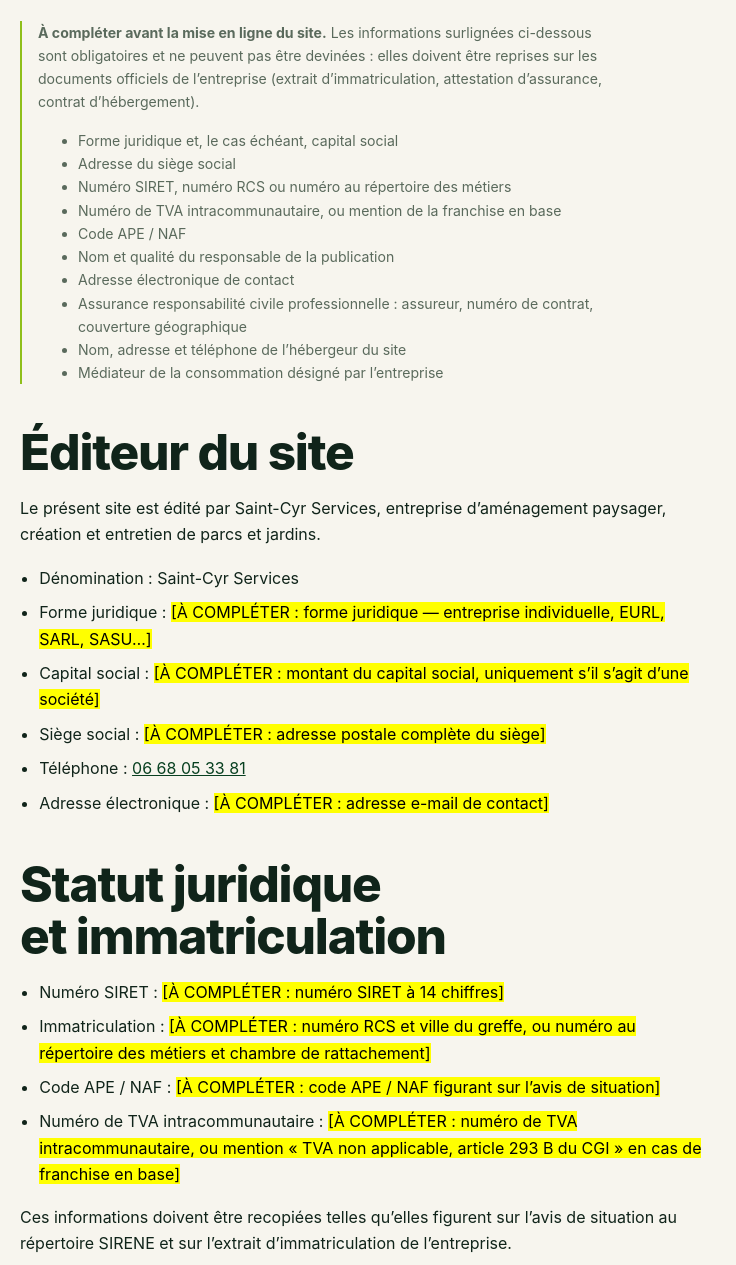
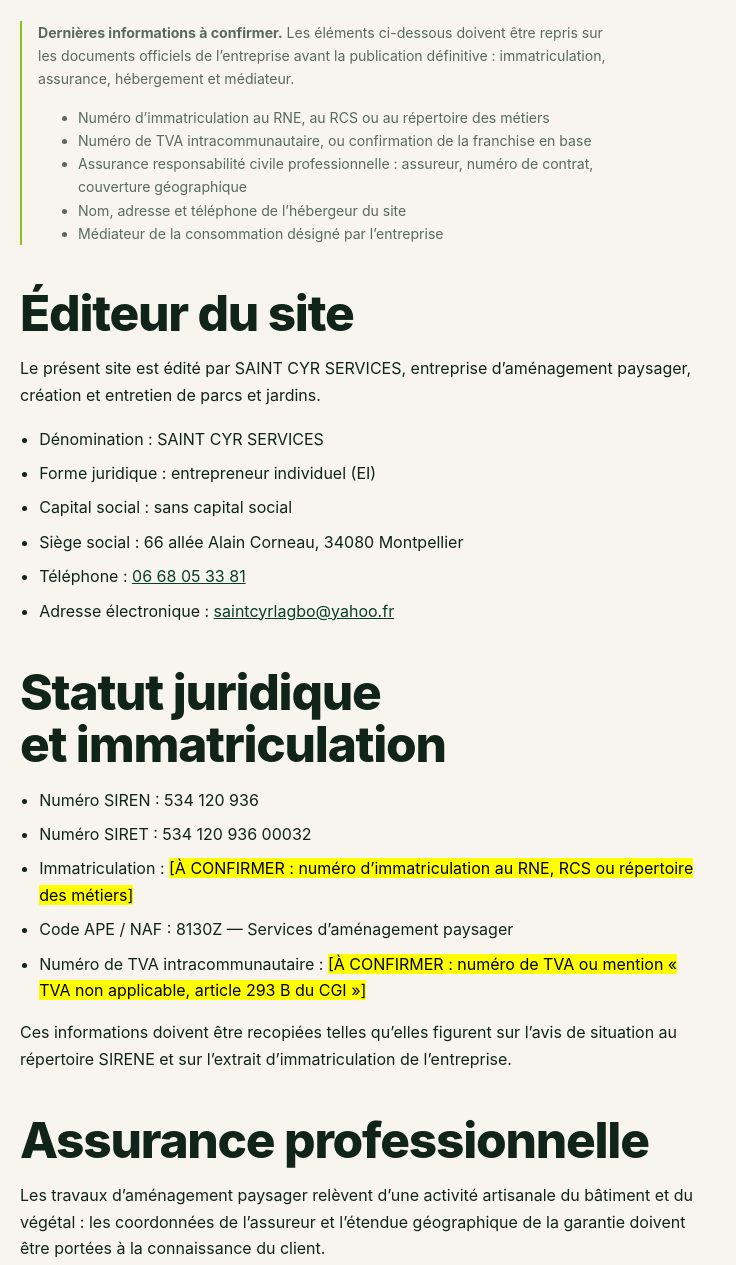
Before and after one commit to didou34000/saint-cyr-services, a plain HTML site: page mentions-legales.html in a window 1280 px wide. Shown: the part 660-1925 px from the top of the page, without its empty margins (0-736 px from the left). Drawn offline with Linux system fonts and the light colour scheme.

Commit message:
Compléter les informations de l'entreprise

```diff
--- a/mentions-legales.html
+++ b/mentions-legales.html
@@ -78,18 +78,12 @@
     <div class="wrap">
 
       <div class="note" style="max-width:68ch;margin-bottom:clamp(2.5rem,1.5rem+2vw,3.5rem)">
-        <p><strong>À compléter avant la mise en ligne du site.</strong> Les informations
-        surlignées ci-dessous sont obligatoires et ne peuvent pas être devinées&nbsp;: elles
-        doivent être reprises sur les documents officiels de l’entreprise (extrait
-        d’immatriculation, attestation d’assurance, contrat d’hébergement).</p>
+        <p><strong>Dernières informations à confirmer.</strong> Les éléments ci-dessous
+        doivent être repris sur les documents officiels de l’entreprise avant la publication
+        définitive&nbsp;: immatriculation, assurance, hébergement et médiateur.</p>
         <ul>
-          <li>Forme juridique et, le cas échéant, capital social</li>
-          <li>Adresse du siège social</li>
-          <li>Numéro SIRET, numéro RCS ou numéro au répertoire des métiers</li>
-          <li>Numéro de TVA intracommunautaire, ou mention de la franchise en base</li>
-          <li>Code APE / NAF</li>
-          <li>Nom et qualité du responsable de la publication</li>
-          <li>Adresse électronique de contact</li>
+          <li>Numéro d’immatriculation au RNE, au RCS ou au répertoire des métiers</li>
+          <li>Numéro de TVA intracommunautaire, ou confirmation de la franchise en base</li>
           <li>Assurance responsabilité civile professionnelle&nbsp;: assureur, numéro de
           contrat, couverture géographique</li>
           <li>Nom, adresse et téléphone de l’hébergeur du site</li>
@@ -101,24 +95,25 @@
 
         <h2>Éditeur du site</h2>
         <p>
-          Le présent site est édité par Saint-Cyr Services, entreprise d’aménagement paysager,
+          Le présent site est édité par SAINT CYR SERVICES, entreprise d’aménagement paysager,
           création et entretien de parcs et jardins.
         </p>
         <ul>
-          <li>Dénomination&nbsp;: Saint-Cyr Services</li>
-          <li>Forme juridique&nbsp;: <mark>[À COMPLÉTER : forme juridique — entreprise individuelle, EURL, SARL, SASU…]</mark></li>
-          <li>Capital social&nbsp;: <mark>[À COMPLÉTER : montant du capital social, uniquement s’il s’agit d’une société]</mark></li>
-          <li>Siège social&nbsp;: <mark>[À COMPLÉTER : adresse postale complète du siège]</mark></li>
+          <li>Dénomination&nbsp;: SAINT CYR SERVICES</li>
+          <li>Forme juridique&nbsp;: entrepreneur individuel (EI)</li>
+          <li>Capital social&nbsp;: sans capital social</li>
+          <li>Siège social&nbsp;: 66 allée Alain Corneau, 34080 Montpellier</li>
           <li>Téléphone&nbsp;: <a href="tel:+33668053381">06 68 05 33 81</a></li>
-          <li>Adresse électronique&nbsp;: <mark>[À COMPLÉTER : adresse e-mail de contact]</mark></li>
+          <li>Adresse électronique&nbsp;: <a href="mailto:saintcyrlagbo@yahoo.fr">saintcyrlagbo@yahoo.fr</a></li>
         </ul>
 
         <h2>Statut juridique et immatriculation</h2>
         <ul>
-          <li>Numéro SIRET&nbsp;: <mark>[À COMPLÉTER : numéro SIRET à 14 chiffres]</mark></li>
-          <li>Immatriculation&nbsp;: <mark>[À COMPLÉTER : numéro RCS et ville du greffe, ou numéro au répertoire des métiers et chambre de rattachement]</mark></li>
-          <li>Code APE / NAF&nbsp;: <mark>[À COMPLÉTER : code APE / NAF figurant sur l’avis de situation]</mark></li>
-          <li>Numéro de TVA intracommunautaire&nbsp;: <mark>[À COMPLÉTER : numéro de TVA intracommunautaire, ou mention « TVA non applicable, article 293 B du CGI » en cas de franchise en base]</mark></li>
+          <li>Numéro SIREN&nbsp;: 534&nbsp;120&nbsp;936</li>
+          <li>Numéro SIRET&nbsp;: 534&nbsp;120&nbsp;936&nbsp;00032</li>
+          <li>Immatriculation&nbsp;: <mark>[À CONFIRMER : numéro d’immatriculation au RNE, RCS ou répertoire des métiers]</mark></li>
+          <li>Code APE / NAF&nbsp;: 8130Z — Services d’aménagement paysager</li>
+          <li>Numéro de TVA intracommunautaire&nbsp;: <mark>[À CONFIRMER : numéro de TVA ou mention « TVA non applicable, article 293 B du CGI »]</mark></li>
         </ul>
         <p>
           Ces informations doivent être recopiées telles qu’elles figurent sur l’avis de
@@ -139,8 +134,7 @@
 
         <h2>Responsable de la publication</h2>
         <p>
-          <mark>[À COMPLÉTER : nom et prénom du responsable de la publication]</mark>, en qualité
-          de <mark>[À COMPLÉTER : qualité — exploitant, gérant, président…]</mark>. Joignable au
+          Saint Cyr Lagbo, en qualité d’exploitant de l’entreprise individuelle. Joignable au
           <a href="tel:+33668053381">06 68 05 33 81</a>.
         </p>
 
```
Also changed, not shown: README.md.
